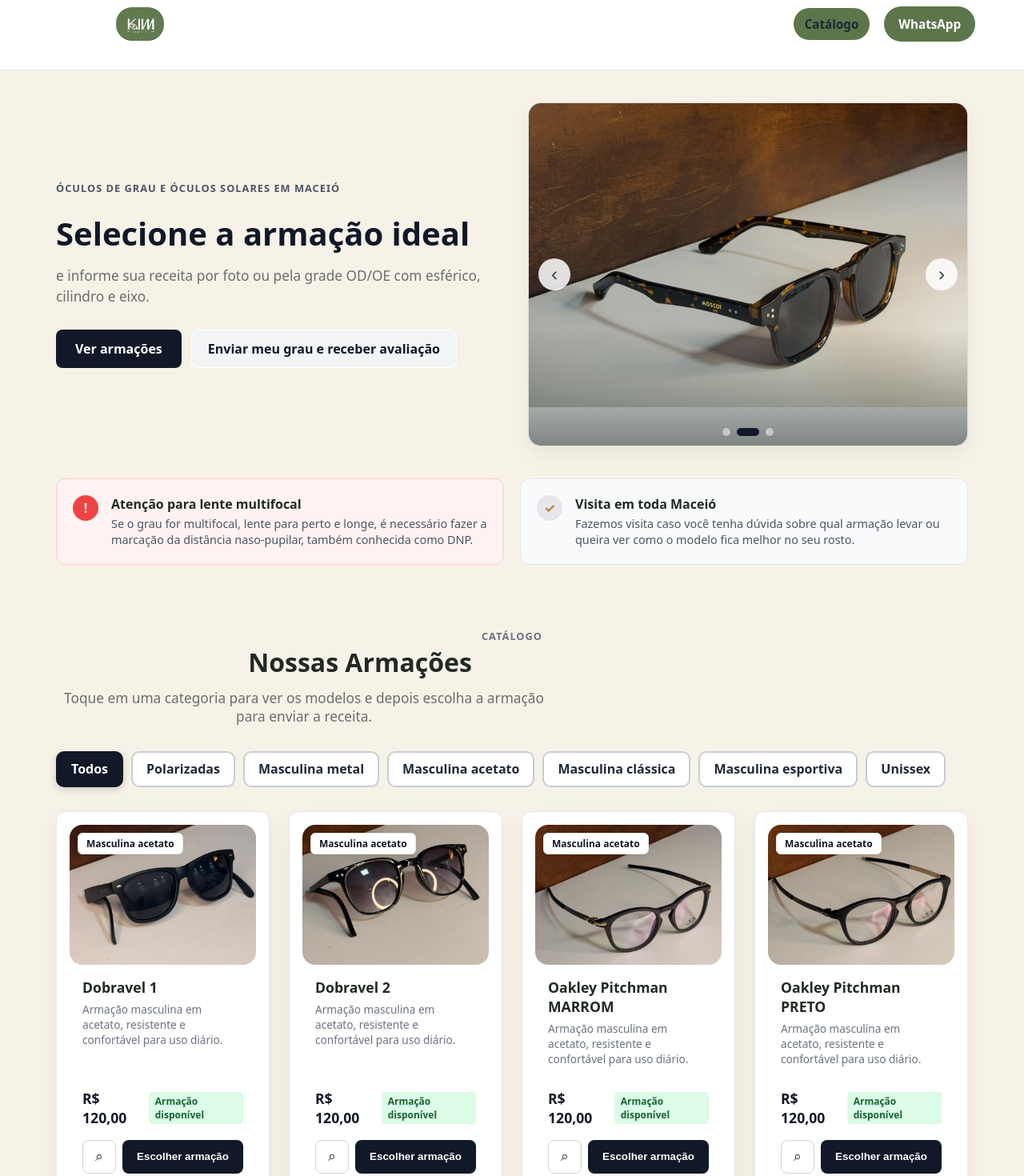
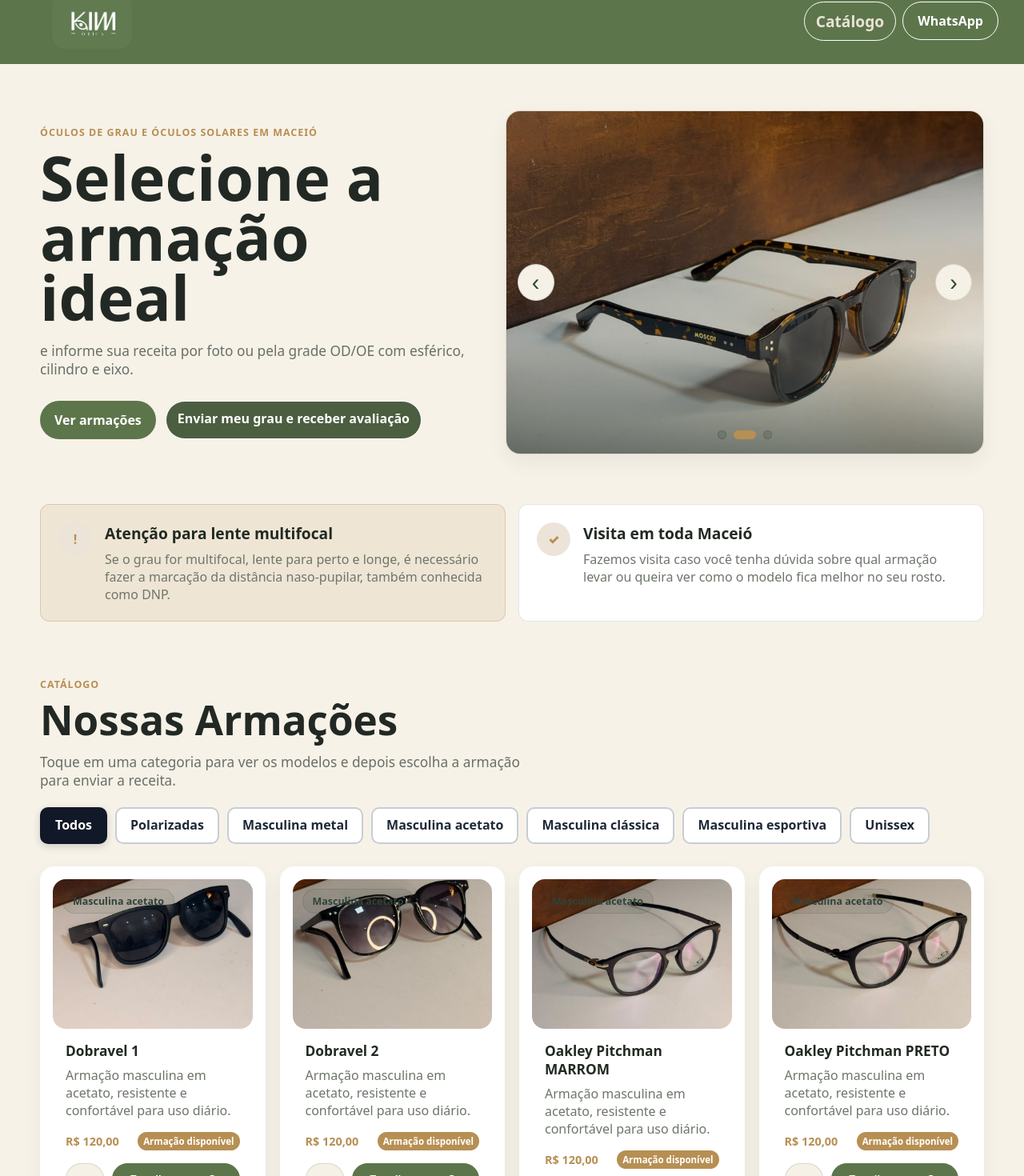
Before and after one commit to joaozin987/OticasAmancio, a Vue app in the folder OticasAmancio/: page / in a window 1280 px wide. Shown: the part 27-1497 px from the top of the page at 80% size. Built offline with nearby package versions, Linux system fonts and the light colour scheme.

Commit message:
update projeto

```diff
--- a/OticasAmancio/src/App.vue
+++ b/OticasAmancio/src/App.vue
@@ -18,7 +18,7 @@
         <span class="bar" :class="{ 'bar-bot': isMobileNavOpen }"></span>
       </button>
 
-      <!-- Links de Navegação (Desktop e gaveta Mobile) -->
+      <!-- Links de Navegação -->
       <div class="nav-links" :class="{ 'nav-open': isMobileNavOpen }">
         <a href="#catalogo" class="cata" @click="isMobileNavOpen = false">Catálogo</a>
         <a
@@ -175,7 +175,7 @@
         <div>
           <p class="eyebrow">Armação escolhida</p>
           <h2 id="orderTitle">{{ selectedProduct.name }}</h2>
-          <p class="selected-category-text">{{ categories[selectedProduct.category] }}</p>
+          <p>{{ categories[selectedProduct.category] }}</p>
         </div>
       </div>
 
@@ -255,6 +255,8 @@ const activeFilter = ref("todos");
 const isMobileFiltersOpen = ref(false);
 const selectedProduct = ref(null);
 const isOrderPanelOpen = ref(false);
+const galleryProduct = ref(null);
+const galleryImageIndex = ref(0);
 const currentFeaturedIndex = ref(0);
 const lightboxImage = ref(null);
 const isMobileNavOpen = ref(false);
@@ -266,6 +268,36 @@ const openImage = (src) => {
 
 const closeImage = () => {
   lightboxImage.value = null;
+};
+
+const openGallery = (product) => {
+  galleryProduct.value = product;
+  galleryImageIndex.value = 0;
+};
+
+const closeGallery = () => {
+  galleryProduct.value = null;
+  galleryImageIndex.value = 0;
+};
+
+const nextGalleryImage = () => {
+  if (!galleryProduct.value?.images?.length) return;
+
+  galleryImageIndex.value =
+    (galleryImageIndex.value + 1) %
+    galleryProduct.value.images.length;
+};
+
+const previousGalleryImage = () => {
+  if (!galleryProduct.value?.images?.length) return;
+
+  galleryImageIndex.value =
+    (galleryImageIndex.value - 1 + galleryProduct.value.images.length) %
+    galleryProduct.value.images.length;
+};
+
+const selectGalleryImage = (index) => {
+  galleryImageIndex.value = index;
 };
 
 const categories = {
@@ -279,7 +311,6 @@ const categories = {
 
 const imagePath = (fileName) => new URL(`../img/${fileName}`, import.meta.url).href;
 const logoSrc = imagePath("logo-kim-otica.png");
-
 const products = [
   {
     id: "oa-m001",
@@ -783,7 +814,7 @@ const products = [
     category: "unissex",
     image: imagePath("uni-modelo-5.jpg"),
     price: "R$ 120,00",
-    description: "Armação復unissex versátil, confortável para o dia a dia."
+    description: "Armação unissex versátil, confortável para o dia a dia."
   },
   {
     id: "oa-u064",
@@ -839,7 +870,7 @@ const products = [
     category: "unissex",
     image: imagePath("uni-modelo-12.jpg"),
     price: "R$ 120,00",
-    description: "Armação unissex versátil, confortável para o dia a dia."
+    description: "Armação征unissex versátil, confortável para o dia a dia."
   },
   {
     id: "oa-u071",
@@ -1087,249 +1118,7 @@ onBeforeUnmount(() => {
 </script>
 
 <style scoped>
-.site-header {
-  position: sticky;
-  top: 0;
-  z-index: 100;
-  background: #ffffff;
-  border-bottom: 1px solid #e5e7eb;
-}
-
-.nav {
-  max-width: 1200px;
-  margin: 0 auto;
-  padding: 12px 20px;
-  display: flex;
-  align-items: center;
-  justify-content: space-between;
-  position: relative;
-}
-
-.header-logo img {
-  height: 42px;
-  width: auto;
-  display: block;
-}
-
-.nav-links {
-  display: flex;
-  align-items: center;
-  gap: 16px;
-}
-
-.nav-links a {
-  text-decoration: none;
-  font-weight: 700;
-  color: #1f2937;
-  font-size: 0.95rem;
-}
-
-.whatsapp-link {
-  background: #25d366;
-  color: #ffffff !important;
-  padding: 8px 16px;
-  border-radius: 8px;
-}
-
-.hero {
-  max-width: 1200px;
-  margin: 0 auto;
-  padding: 40px 20px;
-  display: grid;
-  grid-template-columns: 1fr 1fr;
-  gap: 40px;
-  align-items: center;
-}
-
-.eyebrow {
-  text-transform: uppercase;
-  font-size: 0.8rem;
-  letter-spacing: 1px;
-  color: #6b7280;
-  font-weight: 700;
-  margin-bottom: 8px;
-}
-
-.hero-copy h1 {
-  font-size: 2.5rem;
-  line-height: 1.15;
-  color: #111827;
-  margin-bottom: 12px;
-}
-
-.hero-copy p {
-  color: #4b5563;
-  line-height: 1.5;
-  margin-bottom: 24px;
-}
-
-.hero-actions {
-  display: flex;
-  gap: 12px;
-  flex-wrap: wrap;
-}
-
-.primary-button {
-  display: inline-flex;
-  align-items: center;
-  justify-content: center;
-  background: #111827;
-  color: #ffffff;
-  padding: 12px 24px;
-  border-radius: 8px;
-  font-weight: 700;
-  text-decoration: none;
-  border: none;
-  cursor: pointer;
-}
-
-.secondary-button {
-  display: inline-flex;
-  align-items: center;
-  justify-content: center;
-  background: #f3f4f6;
-  color: #111827;
-  padding: 12px 20px;
-  border-radius: 8px;
-  font-weight: 700;
-  text-decoration: none;
-}
-
-.hero-carousel {
-  position: relative;
-  border-radius: 16px;
-  overflow: hidden;
-  background: #f3f4f6;
-}
-
-.hero-carousel img {
-  width: 100%;
-  height: 380px;
-  object-fit: cover;
-  display: block;
-  cursor: pointer;
-}
-
-.carousel-arrow {
-  position: absolute;
-  top: 50%;
-  transform: translateY(-50%);
-  background: rgba(255, 255, 255, 0.85);
-  border: none;
-  width: 40px;
-  height: 40px;
-  border-radius: 50%;
-  font-size: 24px;
-  cursor: pointer;
-  display: flex;
-  align-items: center;
-  justify-content: center;
-}
-
-.carousel-arrow.prev {
-  left: 12px;
-}
-
-.carousel-arrow.next {
-  right: 12px;
-}
-
-.carousel-dots {
-  position: absolute;
-  bottom: 12px;
-  left: 50%;
-  transform: translateX(-50%);
-  display: flex;
-  gap: 8px;
-}
-
-.carousel-dots button {
-  width: 10px;
-  height: 10px;
-  border-radius: 50%;
-  border: none;
-  background: rgba(255, 255, 255, 0.5);
-  cursor: pointer;
-  padding: 0;
-}
-
-.carousel-dots button.active {
-  background: #111827;
-}
-
-.notice-grid {
-  max-width: 1200px;
-  margin: 0 auto;
-  padding: 0 20px 40px;
-  display: grid;
-  grid-template-columns: 1fr 1fr;
-  gap: 20px;
-}
-
-.notice {
-  display: flex;
-  gap: 16px;
-  padding: 20px;
-  border-radius: 12px;
-  background: #f9fafb;
-  border: 1px solid #e5e7eb;
-}
-
-.notice.important {
-  background: #fef2f2;
-  border-color: #fecaca;
-}
-
-.notice-icon {
-  width: 32px;
-  height: 32px;
-  border-radius: 50%;
-  display: flex;
-  align-items: center;
-  justify-content: center;
-  font-weight: 800;
-  flex-shrink: 0;
-  background: #e5e7eb;
-}
-
-.notice.important .notice-icon {
-  background: #ef4444;
-  color: #ffffff;
-}
-
-.notice h2 {
-  font-size: 1rem;
-  font-weight: 700;
-  margin-bottom: 4px;
-}
-
-.notice p {
-  font-size: 0.9rem;
-  color: #4b5563;
-  line-height: 1.4;
-}
-
-.catalog-section {
-  max-width: 1200px;
-  margin: 0 auto;
-  padding: 40px 20px 80px;
-}
-
-.section-heading {
-  margin-bottom: 32px;
-  text-align: center;
-}
-
-.section-heading h2 {
-  font-size: 2rem;
-  margin-bottom: 8px;
-}
-
-.section-heading p {
-  color: #6b7280;
-}
-
-/* Filtros com fundo original e sem hover */
+/* Ajustes finais dos filtros do catálogo (Sem hover) */
 .mobile-filter-toggle {
   display: none;
 }
@@ -1339,7 +1128,6 @@ onBeforeUnmount(() => {
   flex-wrap: wrap;
   gap: 10px;
   align-items: center;
-  margin-bottom: 30px;
 }
 
 .filter-button {
@@ -1403,324 +1191,7 @@ onBeforeUnmount(() => {
   transform: rotate(180deg);
 }
 
-.catalog-grid {
-  display: grid;
-  grid-template-columns: repeat(auto-fill, minmax(260px, 1fr));
-  gap: 24px;
-}
-
-.product-card {
-  border: 1px solid #e5e7eb;
-  border-radius: 12px;
-  overflow: hidden;
-  display: flex;
-  flex-direction: column;
-  background: #ffffff;
-}
-
-.product-media {
-  position: relative;
-  background: #f9fafb;
-}
-
-/* Tag da categoria com fundo branco */
-.tag {
-  position: absolute;
-  top: 10px;
-  left: 10px;
-  background: #ffffff;
-  color: #111827;
-  border: 1px solid #e5e7eb;
-  font-size: 0.75rem;
-  font-weight: 700;
-  padding: 4px 10px;
-  border-radius: 6px;
-  box-shadow: 0 2px 5px rgba(0, 0, 0, 0.05);
-  z-index: 2;
-}
-
-.product-media img {
-  width: 100%;
-  height: 220px;
-  object-fit: cover;
-  display: block;
-  cursor: pointer;
-}
-
-.product-content {
-  padding: 16px;
-  display: flex;
-  flex-direction: column;
-  flex-grow: 1;
-}
-
-.product-content h3 {
-  font-size: 1.1rem;
-  margin-bottom: 6px;
-}
-
-.product-content p {
-  font-size: 0.85rem;
-  color: #6b7280;
-  line-height: 1.4;
-  margin-bottom: 12px;
-  flex-grow: 1;
-}
-
-.price-row {
-  display: flex;
-  align-items: center;
-  justify-content: space-between;
-  margin-bottom: 16px;
-}
-
-.price {
-  font-weight: 800;
-  font-size: 1.1rem;
-  color: #111827;
-}
-
-.badge {
-  font-size: 0.75rem;
-  font-weight: 700;
-  background: #dcfce7;
-  color: #166534;
-  padding: 3px 8px;
-  border-radius: 4px;
-}
-
-.product-actions {
-  display: flex;
-  gap: 8px;
-}
-
-.icon-button {
-  width: 42px;
-  height: 42px;
-  border-radius: 8px;
-  border: 1px solid #d1d5db;
-  background: #ffffff;
-  cursor: pointer;
-  font-size: 1.1rem;
-  display: flex;
-  align-items: center;
-  justify-content: center;
-}
-
-.choose-button {
-  flex-grow: 1;
-  height: 42px;
-  background: #111827;
-  color: #ffffff;
-  border: none;
-  border-radius: 8px;
-  font-weight: 700;
-  cursor: pointer;
-}
-
-.order-panel {
-  position: fixed;
-  inset: 0;
-  background: rgba(0, 0, 0, 0.6);
-  z-index: 200;
-  display: flex;
-  justify-content: flex-end;
-  opacity: 0;
-  pointer-events: none;
-  transition: opacity 0.25s ease;
-}
-
-.order-panel.open {
-  opacity: 1;
-  pointer-events: auto;
-}
-
-.order-card {
-  width: 100%;
-  max-width: 480px;
-  height: 100%;
-  background: #ffffff;
-  overflow-y: auto;
-  padding: 24px;
-  position: relative;
-}
-
-.close-button {
-  position: absolute;
-  top: 16px;
-  right: 16px;
-  font-size: 28px;
-  border: none;
-  background: none;
-  cursor: pointer;
-  line-height: 1;
-}
-
-.selected-product {
-  display: flex;
-  gap: 16px;
-  align-items: center;
-  padding-bottom: 20px;
-  border-bottom: 1px solid #e5e7eb;
-  margin-bottom: 20px;
-}
-
-.selected-product img {
-  width: 80px;
-  height: 80px;
-  object-fit: cover;
-  border-radius: 8px;
-}
-
-.selected-category-text {
-  font-size: 0.85rem;
-  color: #6b7280;
-  margin-top: 2px;
-}
-
-fieldset {
-  border: 1px solid #e5e7eb;
-  border-radius: 8px;
-  padding: 16px;
-  margin-bottom: 20px;
-}
-
-legend {
-  font-weight: 700;
-  padding: 0 6px;
-  font-size: 0.9rem;
-}
-
-.check-row {
-  display: flex;
-  align-items: center;
-  gap: 8px;
-  margin-bottom: 8px;
-  cursor: pointer;
-  font-size: 0.9rem;
-}
-
-.form-note {
-  font-size: 0.8rem;
-  color: #6b7280;
-  margin-top: 8px;
-}
-
-.prescription-grid {
-  display: grid;
-  grid-template-columns: 40px repeat(3, 1fr);
-  gap: 8px;
-  align-items: center;
-}
-
-.grid-head {
-  font-size: 0.75rem;
-  font-weight: 700;
-  text-align: center;
-  color: #6b7280;
-}
-
-.eye-label {
-  font-weight: 800;
-  font-size: 0.9rem;
-}
-
-.prescription-grid select {
-  padding: 6px;
-  border-radius: 6px;
-  border: 1px solid #d1d5db;
-  font-size: 0.85rem;
-}
-
-.text-label {
-  display: block;
-  font-weight: 700;
-  margin-bottom: 6px;
-  font-size: 0.9rem;
-}
-
-textarea {
-  width: 100%;
-  padding: 10px;
-  border: 1px solid #d1d5db;
-  border-radius: 8px;
-  margin-bottom: 20px;
-  font-family: inherit;
-  resize: vertical;
-}
-
-.primary-button.full {
-  width: 100%;
-}
-
-#lightbox {
-  position: fixed;
-  inset: 0;
-  background: rgba(0, 0, 0, 0.85);
-  display: flex;
-  align-items: center;
-  justify-content: center;
-  z-index: 300;
-  opacity: 0;
-  pointer-events: none;
-  transition: opacity 0.2s ease;
-}
-
-#lightbox.open {
-  opacity: 1;
-  pointer-events: auto;
-}
-
-#lightbox img {
-  max-width: 90%;
-  max-height: 85vh;
-  border-radius: 8px;
-}
-
-footer {
-  background: #f9fafb;
-  border-top: 1px solid #e5e7eb;
-  padding: 40px 20px;
-  text-align: center;
-}
-
-footer strong {
-  font-size: 1.2rem;
-}
-
-footer p {
-  color: #6b7280;
-  margin: 6px 0 16px;
-  font-size: 0.9rem;
-}
-
-.footer-actions {
-  display: flex;
-  justify-content: center;
-  gap: 16px;
-  margin-bottom: 20px;
-}
-
-.footer-actions a {
-  text-decoration: none;
-  color: #111827;
-  font-weight: 700;
-  font-size: 0.9rem;
-}
-
-footer small {
-  color: #9ca3af;
-  font-size: 0.8rem;
-}
-
-.empty-state {
-  text-align: center;
-  color: #6b7280;
-  padding: 40px 0;
-  font-size: 1.1rem;
-}
-
-/* Botão Menu Hambúrguer (Oculto no Desktop) */
+/* Menu Toggle Hambúrguer Mobile */
 .mobile-menu-toggle {
   display: none;
   flex-direction: column;
@@ -1732,7 +1203,6 @@ footer small {
   cursor: pointer;
   padding: 0;
   z-index: 101;
-  -webkit-tap-highlight-color: transparent;
 }
 
 .mobile-menu-toggle .bar {
@@ -1743,7 +1213,6 @@ footer small {
   transition: transform 0.3s ease, opacity 0.3s ease;
 }
 
-/* Animação do 'X' ao abrir */
 .mobile-menu-toggle .bar-top {
   transform: translateY(9px) rotate(45deg);
 }
@@ -1757,12 +1226,8 @@ footer small {
 }
 
 @media (max-width: 768px) {
-  .hero {
-    grid-template-columns: 1fr;
-  }
-
-  .notice-grid {
-    grid-template-columns: 1fr;
+  .nav {
+    position: relative;
   }
 
   .mobile-menu-toggle {
@@ -1775,12 +1240,9 @@ footer small {
     top: 100%;
     left: 0;
     width: 100%;
-    background: #ffffff;
     flex-direction: column;
     padding: 20px;
     gap: 16px;
-    border-bottom: 1px solid #e5e7eb;
-    box-shadow: 0 10px 15px -3px rgba(0, 0, 0, 0.08);
     z-index: 100;
   }
 
@@ -1791,7 +1253,6 @@ footer small {
   .nav-links a {
     width: 100%;
     text-align: center;
-    padding: 10px 0;
   }
 
   .mobile-filter-toggle {
```
